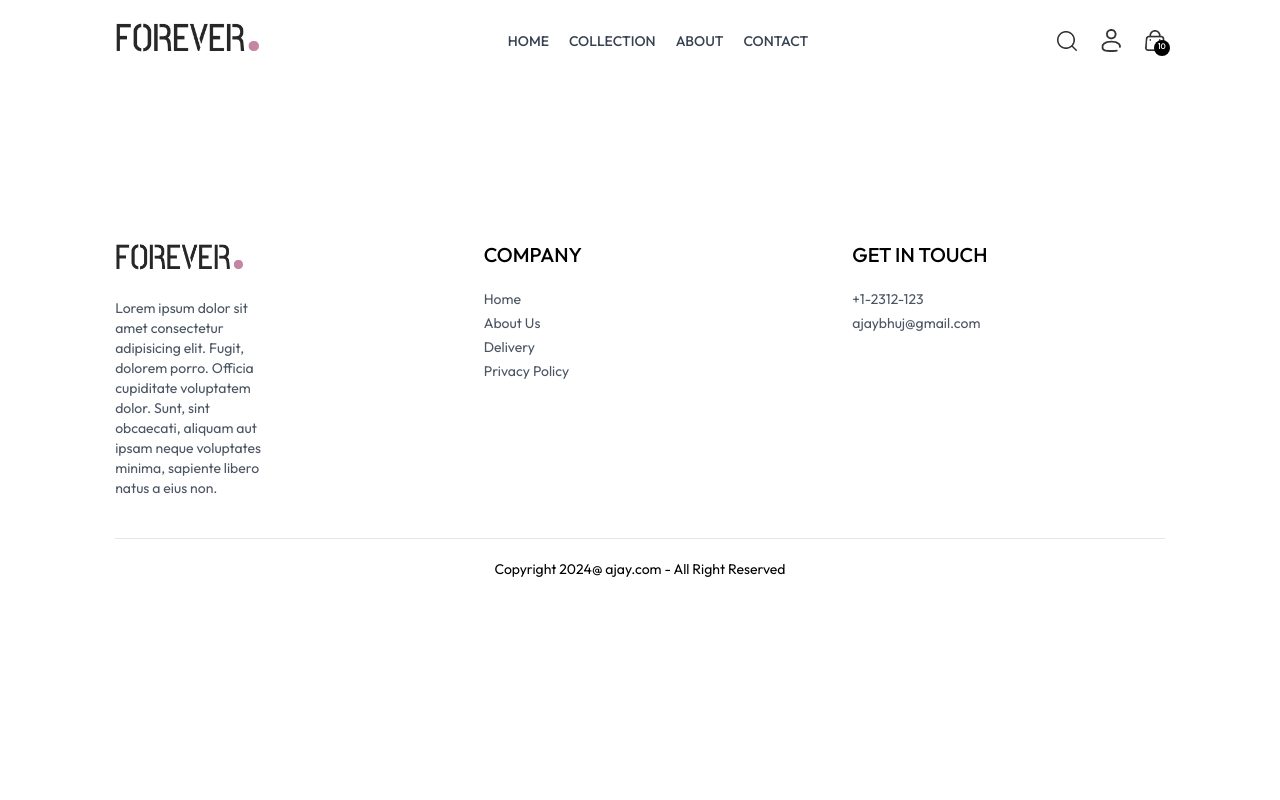
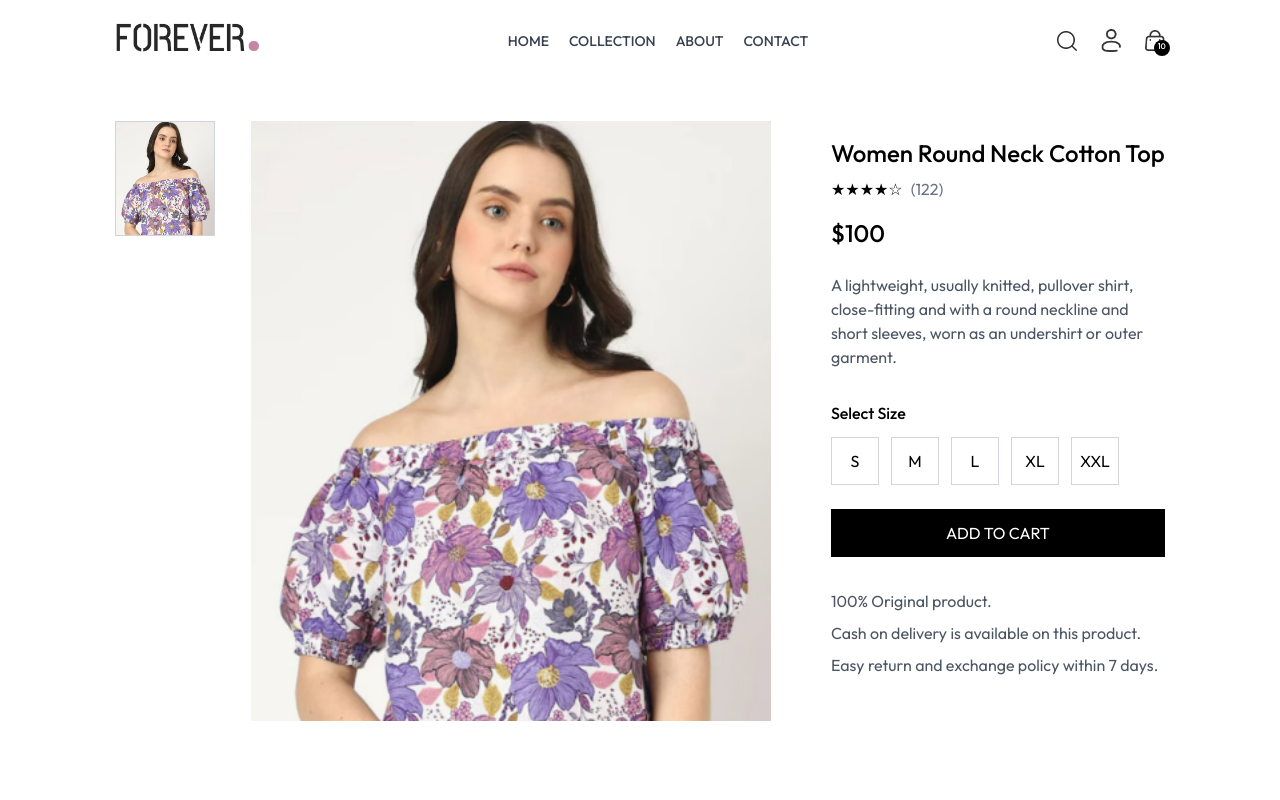
Before and after one commit to ajaybhuj/e-commerce, a React (Vite) app in the folder frontend/: page /product/aaaaa in a window 1280 px wide. Shown: the top 800 px of the page. Built offline with nearby package versions, Linux system fonts and the light colour scheme.

Commit message:
product page created

```diff
--- a/frontend/src/App.jsx
+++ b/frontend/src/App.jsx
@@ -23,7 +23,7 @@ const App = () => {
         <Route path="/collection" element={<Collection />} />
         <Route path="/about" element={<About />} />
         <Route path="/contact" element={<Contact />} />
-        <Route path="/product:productId" element={<Product />} />
+        <Route path="/product/:productId" element={<Product />} />
         <Route path="/Cart" element={<Cart />} />
         <Route path="/Login" element={<Login />} />
         <Route path="/placeorder" element={<PlaceOrder />} />
--- a/frontend/src/pages/Collection.jsx
+++ b/frontend/src/pages/Collection.jsx
@@ -28,6 +28,12 @@ const Collection = () => {
 
   const applyFilter = () => {
     let productsCopy = products.slice();
+
+    if (showSearch && search) {
+      productsCopy = productsCopy.filter((item) =>
+        item.name.toLowerCase().includes(search.toLowerCase())
+      );
+    }
 
     if (category.length > 0) {
       productsCopy = products.filter((item) =>
@@ -60,7 +66,7 @@ const Collection = () => {
   };
   useEffect(() => {
     applyFilter();
-  }, [category, subCategory]);
+  }, [category, subCategory, search, showSearch]);
 
   useEffect(() => {
     sortProduct();
--- a/frontend/src/pages/Product.jsx
+++ b/frontend/src/pages/Product.jsx
@@ -1,7 +1,107 @@
-import React from "react";
+import React, { useContext, useEffect, useState } from "react";
+import { useParams } from "react-router-dom";
+import { ShopContext } from "../context/ShopContext";
 
 const Product = () => {
-  return <div>products page</div>;
+  const { productId } = useParams();
+  const { products } = useContext(ShopContext);
+  const [productData, setProductData] = useState(null);
+  const [image, setImage] = useState("");
+
+  const fetchProductData = () => {
+    const product = products.find((item) => item._id === productId);
+    if (product) {
+      setProductData(product);
+      setImage(product.image[0]);
+    }
+  };
+
+  useEffect(() => {
+    fetchProductData();
+  }, [productId, products]);
+
+  return productData ? (
+    <div className="pt-10 transition-opacity ease-in duration-500 opacity-100">
+      <div className="flex gap-12">
+        {/* Left side with thumbnails and main image */}
+        <div className="w-2/3 flex gap-6">
+          {/* Thumbnail images */}
+          <div className="w-[100px]">
+            {productData.image.map((item, index) => (
+              <img
+                src={item}
+                key={index}
+                onClick={() => setImage(item)}
+                alt={`Product view ${index + 1}`}
+                className={`w-full mb-4 cursor-pointer hover:opacity-80 transition-opacity ${
+                  image === item ? "border border-gray-300" : ""
+                }`}
+              />
+            ))}
+          </div>
+
+          {/* Main image */}
+          <div className="flex-1 h-[600px]">
+            {" "}
+            {/* Added fixed height */}
+            <img
+              src={image}
+              className="w-full h-full object-contain"
+              alt="Main product"
+            />
+          </div>
+        </div>
+
+        {/* Right side product details */}
+        <div className="w-1/3 pt-4">
+          <h1 className="text-2xl font-medium mb-2">{productData.name}</h1>
+
+          <div className="flex items-center gap-2 mb-4">
+            <div className="flex">
+              {"★".repeat(Math.floor(productData.rating || 4))}
+              {"☆".repeat(5 - Math.floor(productData.rating || 4))}
+            </div>
+            <span className="text-gray-500">
+              ({productData.reviews || 122})
+            </span>
+          </div>
+
+          <div className="text-2xl font-medium mb-6">${productData.price}</div>
+
+          <p className="text-gray-600 mb-8">
+            {productData.description ||
+              "A lightweight, usually knitted, pullover shirt, close-fitting and with a round neckline and short sleeves, worn as an undershirt or outer garment."}
+          </p>
+
+          <div className="mb-6">
+            <h3 className="font-medium mb-3">Select Size</h3>
+            <div className="flex gap-3">
+              {["S", "M", "L", "XL", "XXL"].map((size) => (
+                <button
+                  key={size}
+                  className="w-12 h-12 border border-gray-300 hover:border-black flex items-center justify-center"
+                >
+                  {size}
+                </button>
+              ))}
+            </div>
+          </div>
+
+          <button className="w-full bg-black text-white py-3 px-6 mb-8">
+            ADD TO CART
+          </button>
+
+          <div className="space-y-2 text-gray-600">
+            <p>100% Original product.</p>
+            <p>Cash on delivery is available on this product.</p>
+            <p>Easy return and exchange policy within 7 days.</p>
+          </div>
+        </div>
+      </div>
+    </div>
+  ) : (
+    <div className="opacity-0" />
+  );
 };
 
 export default Product;
```
